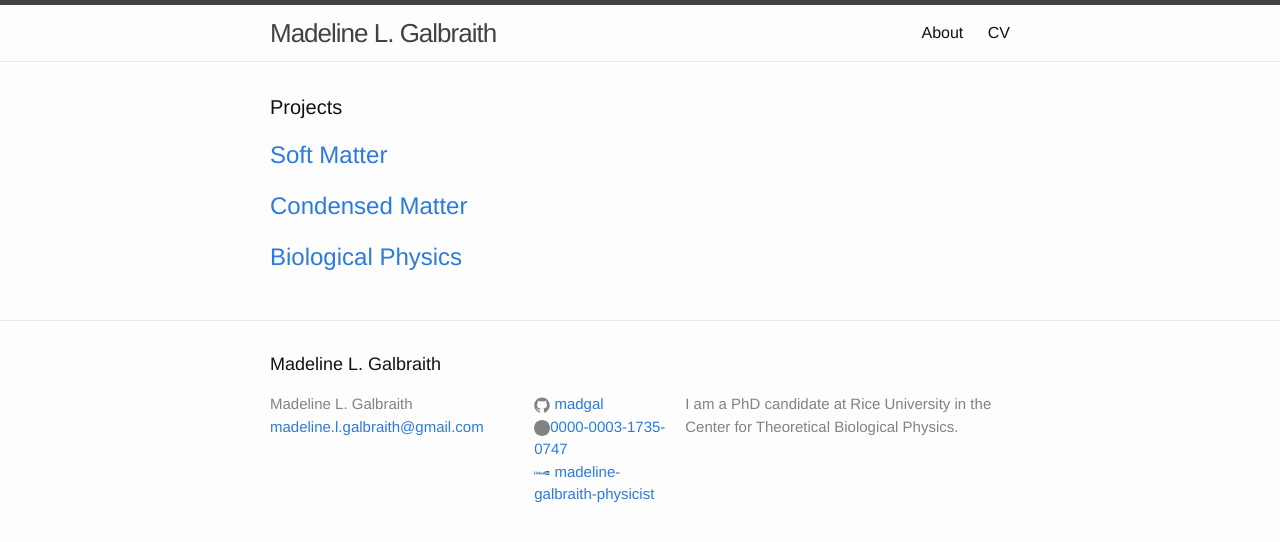
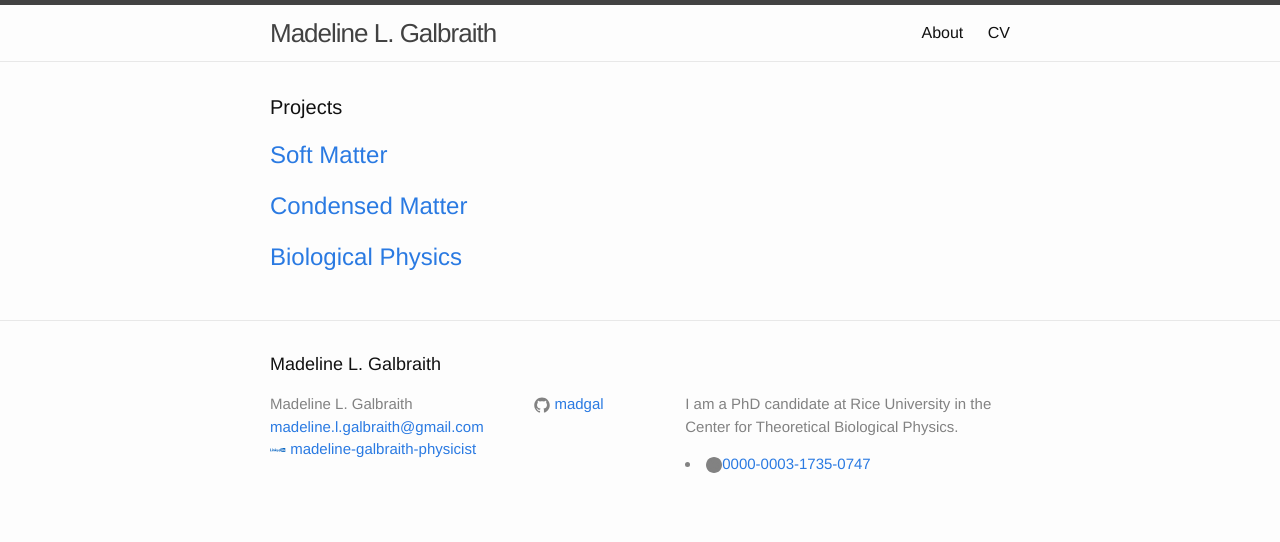
Before and after one commit to madgal/madgal.github.io, a Jekyll site: the page built from index.html, in a window 1280 px wide. Shown: the top 542 px of the page. Built offline with Jekyll 4.4.1, drawn with Linux system fonts in a browser that asks for light colours.

Commit message:
Update footer.html

```diff
--- a/_includes/footer.html
+++ b/_includes/footer.html
@@ -9,6 +9,14 @@
         <ul class="contact-list">
           <li>{{ site.title }}</li>
           <li><a href="mailto:{{ site.email }}">{{ site.email }}</a></li>
+
+
+          {% if site.linkedin_username %}
+          <li>
+            {% include icon-linkedin.html username=site.linkedin_username %}
+          </li>
+          {% endif %}
+
         </ul>
       </div>
 
@@ -26,22 +34,18 @@
           </li>
           {% endif %}
 
+
+
+        </ul>
+      </div>
+
+      <div class="footer-col footer-col-3">
+        <p>{{ site.description }}</p>
           {% if site.orcid_username %}
           <li>
             {% include icon-orcid.html username=site.orcid_username %}
           </li>
           {% endif %}
-
-          {% if site.linkedin_username %}
-          <li>
-            {% include icon-linkedin.html username=site.linkedin_username %}
-          </li>
-          {% endif %}
-        </ul>
-      </div>
-
-      <div class="footer-col footer-col-3">
-        <p>{{ site.description }}</p>
       </div>
     </div>
 
```
